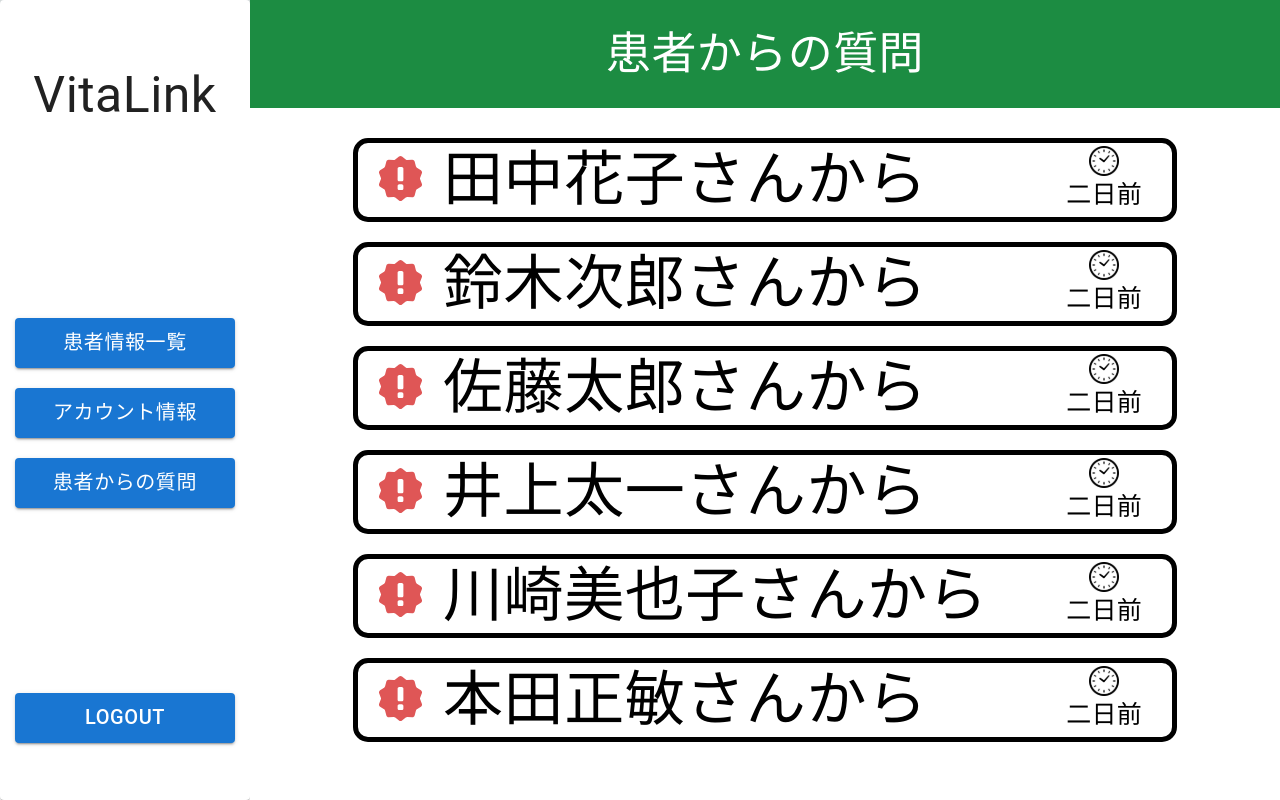
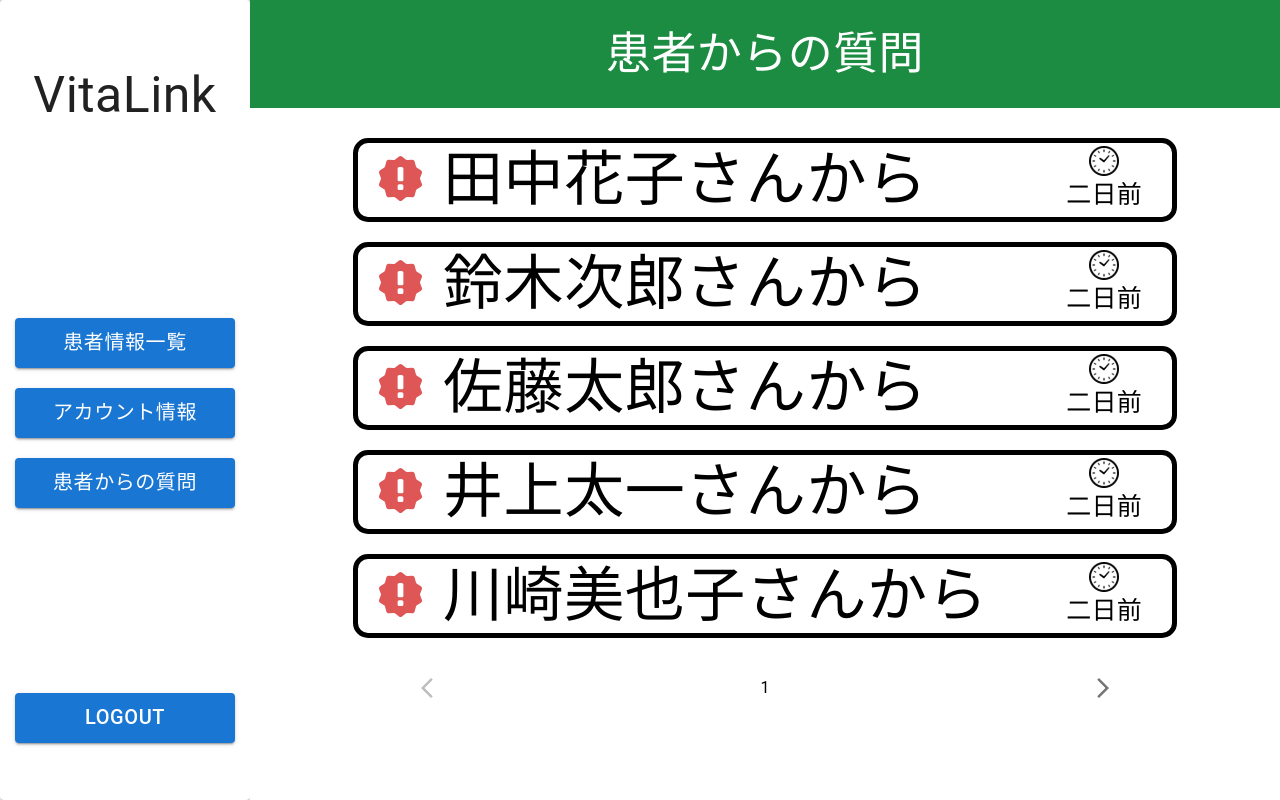
Before and after one commit to Kotaro0722/VitaLinkHistory, a Next.js app in the folder client/: page /dashboard/questionTable in a window 1280 px wide. Built offline with nearby package versions, Linux system fonts and the light colour scheme.

Commit message:
ページング作成

```diff
--- a/client/components/dashboard/question/questionTable.jsx
+++ b/client/components/dashboard/question/questionTable.jsx
@@ -14,18 +14,42 @@ import {
   createTheme,
   ThemeProvider,
   Grid,
+  Button,
+  IconButton,
 } from "@mui/material";
 import exclamation from "@/public/img/exclamation.svg";
 import clock from "@/public/img/clock.svg";
+import ArrowBackIosNewIcon from "@mui/icons-material/ArrowBackIosNew";
+import ArrowForwardIosIcon from "@mui/icons-material/ArrowForwardIos";
+
+const PageManager = ({ page, setPage, maxPage }) => {
+  const handleChangePage = (newPage) => {
+    setPage(newPage);
+  };
+  return (
+    <Box sx={{ display: "flex", justifyContent: "space-around" }}>
+      <IconButton
+        disabled={page == 0}
+        onClick={() => handleChangePage(page - 1)}
+      >
+        <ArrowBackIosNewIcon />
+      </IconButton>
+      <Typography sx={{ lineHeight: "40px" }}>{page + 1}</Typography>
+      <IconButton
+        disabled={page == maxPage}
+        onClick={() => handleChangePage(page + 1)}
+      >
+        <ArrowForwardIosIcon />
+      </IconButton>
+    </Box>
+  );
+};
 
 const QuestionTable = ({ data, setData }) => {
   const [page, setPage] = useState(0);
   const [showPerson, setShowPerson] = useState(0);
-  const rowsPerPage = 10;
-
-  const handleChangePage = (event, newPage) => {
-    setPage(newPage);
-  };
+  const rowsPerPage = 5;
+  console.log(data.length / rowsPerPage);
 
   const theme = createTheme({
     components: {
@@ -48,11 +72,12 @@ const QuestionTable = ({ data, setData }) => {
   });
 
   return (
+    <>
       <Box
         sx={{
           width: "80%",
           mx: "auto",
-        mt: "30px",
+          my: "30px",
           maxWidth: "960px",
           display: "flex",
           flexDirection: "column",
@@ -67,7 +92,10 @@ const QuestionTable = ({ data, setData }) => {
               setData(newData);
               setShowPerson(index);
             };
+            console.log(rowsPerPage * (page + 1) > index);
             return (
+              rowsPerPage * page <= index &&
+              rowsPerPage * (page + 1) > index && (
                 <Box
                   sx={{
                     position: "relative",
@@ -112,105 +140,25 @@ const QuestionTable = ({ data, setData }) => {
                       mr: "30px",
                     }}
                   >
-                <img src={clock.src} alt="clock" style={{ width: "30px" }} />
+                    <img
+                      src={clock.src}
+                      alt="clock"
+                      style={{ width: "30px" }}
+                    />
                     <Typography sx={{ fontSize: "25px" }}>二日前</Typography>
                   </Box>
                 </Box>
+              )
             );
           })}
-        {/* <Table aria-labelledby="tableTitle">
-          <TableHead
-            sx={{
-              backgroundColor: "#4169e1",
-            }}
-          >
-            <TableRow
-              sx={{
-                backgroundColor: "#d3d3d3",
-              }}
-            >
-              <TableCell sx={{ width: "20px", p: "0px" }}></TableCell>
-              <TableCell sx={{ p: "8px", pl: "30px" }}>患者名</TableCell>
-              <TableCell sx={{ p: "8px" }} align="center">
-                投稿日
-              </TableCell>
-              <TableCell sx={{ p: "8px" }} align="center">
-                質問内容
-              </TableCell>
-              <TableCell sx={{ width: "20px", p: "0px" }}></TableCell>
-            </TableRow>
-          </TableHead>
-          <TableBody>
-            {data.map((datum, index) => {
-              const handleRowClick = () => {
-                const newData = data;
-                newData[index].isRead = true;
-                setData(newData);
-                setShowPerson(index);
-              };
-
-              return (
-                <TableRow
-                  hover
-                  onClick={handleRowClick}
-                  key={datum.id}
-                  sx={{
-                    cursor: "pointer",
-                    position: "relative",
-                    border: "1px solid black",
-                    borderRadius: "40px",
-                    py: "20px",
-                  }}
-                >
-                  <TableCell
-                    sx={{
-                      width: "10px",
-                      p: "0px",
-                      border: "0px",
-                    }}
-                  ></TableCell>
-                  <TableCell component="td" scope="datum" padding="none">
-                    <Box
-                      sx={{
-                        width: "fit-content",
-                        float: "left",
-                        mr: "10px",
-                      }}
-                    >
-                      {!datum.isRead && (
-                        <img
-                          src={exclamation.src}
-                          alt="notRead"
-                          style={{ width: "20px", position: "absolute" }}
-                        />
-                      )}
-                    </Box>
-                    <Typography sx={{ pl: "30px" }}>{datum.name}</Typography>
-                  </TableCell>
-                  <TableCell align="center">{datum.post_date}</TableCell>
-                  <TableCell align="left">{datum.content}</TableCell>
-                  <TableCell
-                    sx={{
-                      width: "10px",
-                      p: "0px",
-                      border: "0px",
-                    }}
-                  ></TableCell>
-                </TableRow>
-              );
-            })}
-          </TableBody>
-        </Table>
-        <TablePagination
-          rowsPerPageOptions={[]}
-          component="div"
-          count={data.length}
-          rowsPerPage={rowsPerPage}
-          page={page}
-          onPageChange={handleChangePage}
-        /> */}
         </ThemeProvider>
       </Box>
+      <PageManager
+        page={page}
+        setPage={setPage}
+        maxPage={Math.floor(data.length / rowsPerPage)}
+      />
+    </>
   );
 };
 
```
Lines whose indentation alone changed are shown as unchanged.
